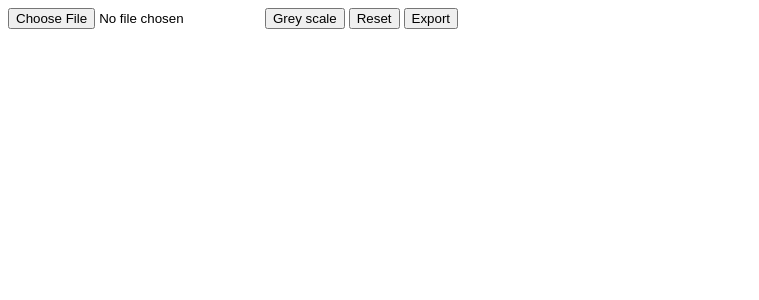
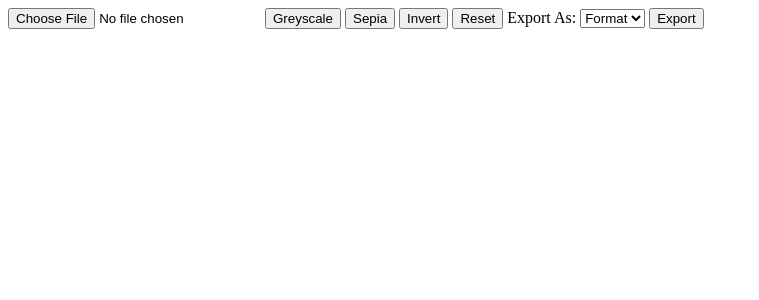
Before and after one commit to Safi2099/darkroom, a Flask app: page / in a window 1280 px wide. Shown: the top 300 px of the page, without its empty margins (0-759 px from the left). Run offline with Flask 3, Linux system fonts and the light colour scheme.

Commit message:
Add Sepia, invert, and the ability to choose export format

```diff
--- a/static/js/main.js
+++ b/static/js/main.js
@@ -25,16 +25,50 @@ imageInput.addEventListener('change', function() {
 
 function greyScale(ctx, imageData) {
     const newImageData = ctx.createImageData(canvas.width, canvas.height);
-    const originalPixels = imageData.data;
+    const origPixels = imageData.data;
     const newPixels = newImageData.data;
 
-    for (let i = 0; i < originalPixels.length; i += 4) {
-        const average = ((originalPixels[i] + originalPixels[i + 1] + originalPixels[i + 2]) / 3) | 0;
+    for (let i = 0; i < origPixels.length; i += 4) {
+        const average = ((origPixels[i] + origPixels[i + 1] + origPixels[i + 2]) / 3) | 0;
 
         newPixels[i] = average;
         newPixels[i + 1] = average;
         newPixels[i + 2] = average;
-        newPixels[i + 3] = 255;
+        newPixels[i + 3] = origPixels[i + 3];
+    }
+
+    ctx.putImageData(newImageData, 0, 0);
+}
+
+function sepia(ctx, imageData) {
+    const newImageData = ctx.createImageData(canvas.width, canvas.height);
+    const origPixels = imageData.data;
+    const newPixels = newImageData.data;
+
+    for (let i = 0; i < origPixels.length; i += 4) {
+        const sepiaRed = Math.round(.393 * origPixels[i] + .769 * origPixels[i + 1] + .189 * origPixels[i + 2]);
+        const sepiaGreen = Math.round(.349 * origPixels[i] + .686 * origPixels[i + 1] + .168 * origPixels[i + 2]);
+        const sepiaBlue = Math.round(.272 * origPixels[i] + .534 * origPixels[i + 1] + .131 * origPixels[i + 2]);
+
+        newPixels[i] = sepiaRed;
+        newPixels[i + 1] = sepiaGreen;
+        newPixels[i + 2] = sepiaBlue;
+        newPixels[i + 3] = origPixels[i + 3];
+    }
+
+    ctx.putImageData(newImageData, 0, 0);
+}
+
+function invert(ctx, imageData) {
+    const newImageData = ctx.createImageData(canvas.width, canvas.height);
+    const origPixels = imageData.data;
+    const newPixels = newImageData.data;
+
+    for (let i = 0; i < origPixels.length; i += 4) {
+        newPixels[i] = 255 - origPixels[i];
+        newPixels[i + 1] = 255 - origPixels[i + 1];
+        newPixels[i + 2] = 255 - origPixels[i + 2];
+        newPixels[i + 3] = origPixels[i + 3];
     }
 
     ctx.putImageData(newImageData, 0, 0);
@@ -56,7 +90,27 @@ greyScaleButton.addEventListener('click', function() {
     else {
         console.log('image not loaded yet');
     }
-})
+});
+
+const sepiaButton = document.getElementById('sepia-button');
+sepiaButton.addEventListener('click', function() {
+    if (imageOK()) {
+        sepia(ctx, originalImageData);
+    }
+    else {
+        console.log('image not loaded yet');
+    }
+});
+
+const invertButton = document.getElementById('invert-button');
+invertButton.addEventListener('click', function() {
+    if (imageOK) {
+        invert(ctx, originalImageData);
+    }
+    else {
+        console.log('image not loaded yet');
+    }
+});
 
 const resetButton = document.getElementById('reset-button');
 resetButton.addEventListener('click', function() {
@@ -66,17 +120,21 @@ resetButton.addEventListener('click', function() {
     else {
         console.log('image not loaded yet');
     }
-})
+});
 
 const exportButton = document.getElementById('export-button');
+const exportDropdown = document.getElementById('export-dropdown');
 exportButton.addEventListener('click', function() {
-    if (imageOK()) {
+    if (imageOK() && exportDropdown.value) {
         canvas.toBlob(function(blob) {
             const url = URL.createObjectURL(blob);
             const link = document.createElement('a');
-            link.download = "file.png";
+            link.download = "image";
             link.href = url;
             link.click();
-        })
+        }, exportDropdown.value);
     }
-})
+    else {
+        console.log('image not loaded yet');
+    }
+});
--- a/templates/index.html
+++ b/templates/index.html
@@ -13,8 +13,18 @@
 
     <body>
         <input type="file" accept="image/png, image/jpeg" id="image">
-        <input type="button" id="grey-scale-button" value="Grey scale">
+        <input type="button" id="grey-scale-button" value="Greyscale">
+        <input type="button" id="sepia-button" value="Sepia">
+        <input type="button" id="invert-button" value="Invert">
         <input type="button" id="reset-button" value="Reset">
+
+        <label>Export As:</label>
+        <select id="export-dropdown">
+            <option selected disabled value="">Format</option>
+            <option value="image/jpeg">JPEG</option>
+            <option value="image/png">PNG</option>
+            <option value="image/webp">WebP</option>
+        </select>
         <input type="button" id="export-button" value="Export">
 
         <div id="canvas-container"></div>
```
